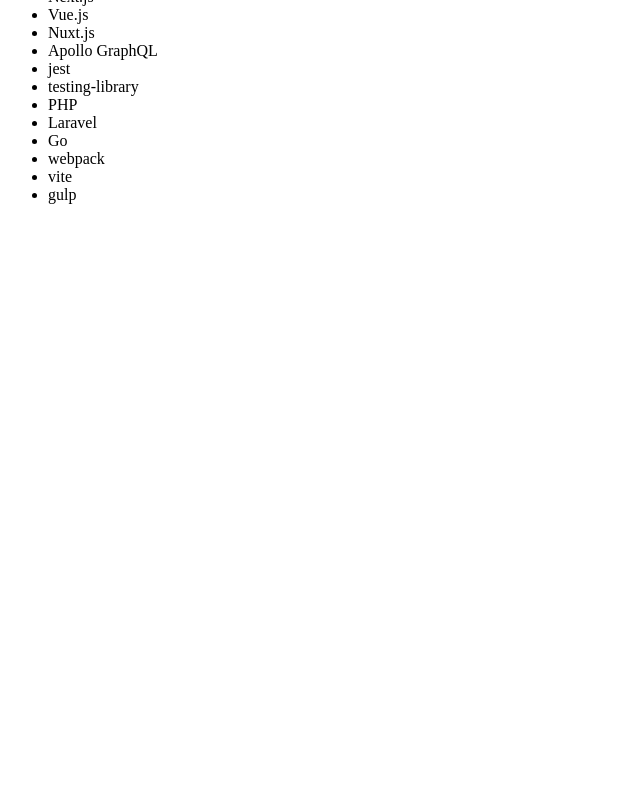
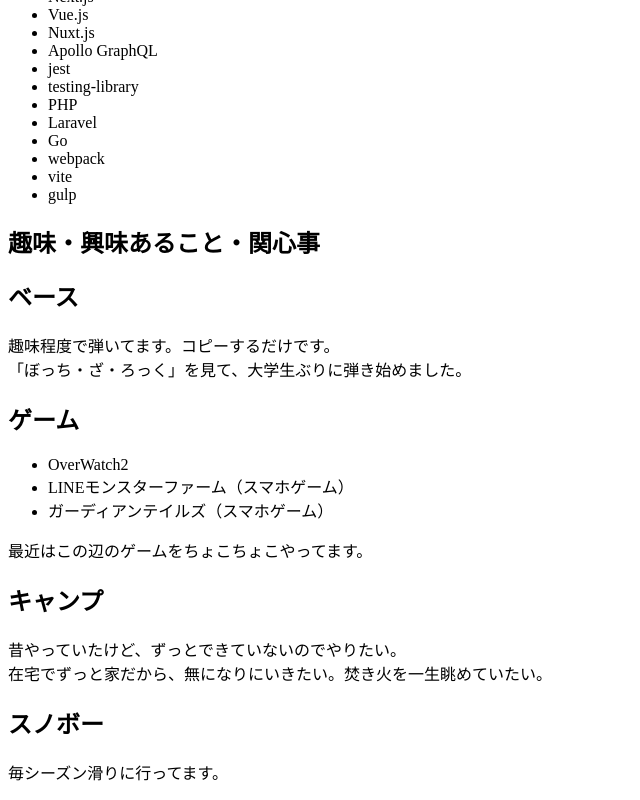
Before and after one commit to toku-chan/portfolio, a Next.js app: page / in a window 1280 px wide. Shown: the part 412-1212 px from the top of the page, without its empty margins (0-640 px from the left). Before the commit the page ends 800 px from the top, so only its background shows below. Built offline with nearby package versions, Linux system fonts and the light colour scheme.

Commit message:
chore: Interestコンポーネント作成

```diff
--- a/pages/index.tsx
+++ b/pages/index.tsx
@@ -3,6 +3,7 @@ import { Layout } from '~/components/Layout';
 import { About } from '~/components/About';
 import { Career } from '~/components/Career';
 import { Skills } from '~/components/Skills';
+import { Interest } from '~/components/Interest';
 
 const Home: NextPage = () => {
   return (
@@ -10,6 +11,7 @@ const Home: NextPage = () => {
       <About />
       <Career />
       <Skills />
+      <Interest />
     </Layout>
   )
 }
--- /dev/null
+++ b/src/components/Interest/Interest.tsx
@@ -0,0 +1,41 @@
+export function Interest() {
+  console.log("このページ自体別のページに切り出しても良いかも");
+
+  return (
+    <section>
+      <h1>趣味・興味あること・関心事</h1>
+      <section>
+        <h2>ベース</h2>
+        <p>
+          趣味程度で弾いてます。コピーするだけです。<br />
+          「ぼっち・ざ・ろっく」を見て、大学生ぶりに弾き始めました。
+        </p>
+      </section>
+      <section>
+        <h2>ゲーム</h2>
+        <ul>
+          <li>OverWatch2</li>
+          <li>LINEモンスターファーム（スマホゲーム）</li>
+          <li>ガーディアンテイルズ（スマホゲーム）</li>
+        </ul>
+        <p>
+          最近はこの辺のゲームをちょこちょこやってます。
+        </p>
+      </section>
+      <section>
+        <h2>キャンプ</h2>
+        <p>
+          昔やっていたけど、ずっとできていないのでやりたい。<br />
+          在宅でずっと家だから、無になりにいきたい。焚き火を一生眺めていたい。
+        </p>
+      </section>
+      <section>
+        <h2>スノボー</h2>
+        <p>
+          毎シーズン滑りに行ってます。
+          {/* TODO: 滑りに行った写真とかアップしても良いかも。別ページで興味あれば、くらいな？ */}
+        </p>
+      </section>
+    </section>
+  )
+}
--- /dev/null
+++ b/src/components/Interest/index.tsx
@@ -0,0 +1 @@
+export { Interest } from "./Interest";
```
